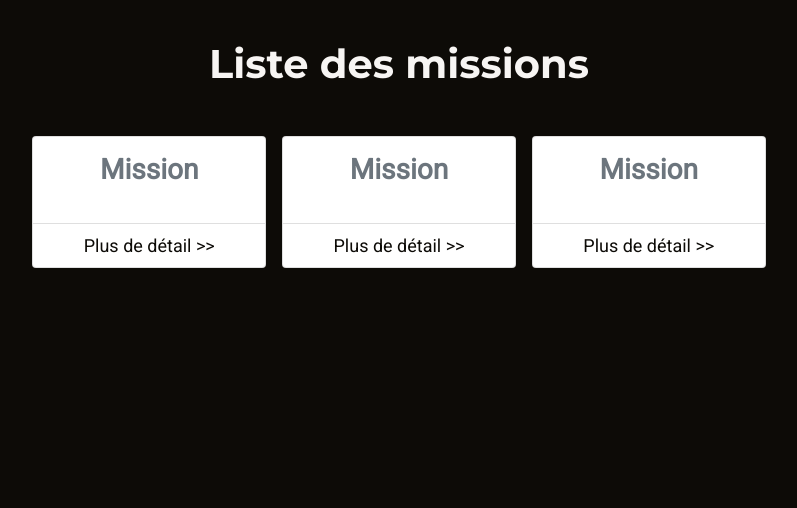
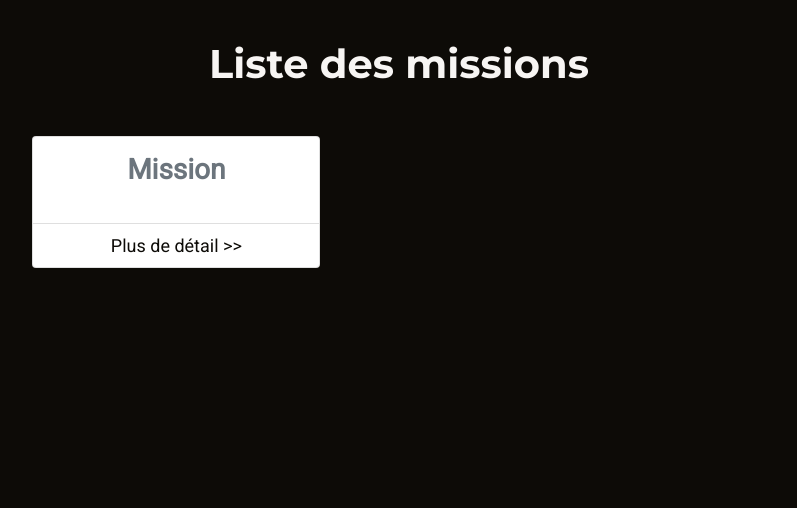
Before and after one commit to Melissa-code/kgb, a PHP site: page /missions in a window 1280 px wide. Shown: the part 96-604 px from the top of the page, without its empty margins (241-1038 px from the left). Run offline with PHP 8.4, Linux system fonts and the light colour scheme; tables that the repository leaves empty or names only in its code hold one stand-in row (values such as "Sample post"); some web fonts are replaced.

Commit message:
display one mission

```diff
--- a/controllers/MainController.php
+++ b/controllers/MainController.php
@@ -51,11 +51,25 @@ class MainController {
 
     public function oneMission() {
 
+        $query = $_SERVER;
+        // print_r($query['SERVER_NAME'].":");
+        // print_r($query['SERVER_PORT']);
+        // print_r($query['REQUEST_URI']);
+       $url = $query['SERVER_NAME'].":".$query['SERVER_PORT'].$query['REQUEST_URI'];
+       //echo $url;
 
-        $mission = $this->missionManager->get("Hercules");
+
+        //echo URL;
+        $l = parse_url($url);
+        parse_str($l['query'], $params);
+        // print_r($params['q']);
+
+
+        $mission = $this->missionManager->get($params['q']);
+        //print_r($params['q']);
         $mission = $this->missionManager->get($mission->getCode_mission());
 
-        var_dump($mission);
+        //var_dump($mission);
 
         $data_page = [
             "page_description" => "Page affichant le détail d'une mission secrète",
@@ -65,7 +79,7 @@ class MainController {
             "template" => "./views/common/template.php"
         ];
 
-        var_dump($data_page);
+        // var_dump($data_page);
         $this->generatePage($data_page);
     }
 
--- a/models/Mission.php
+++ b/models/Mission.php
@@ -50,6 +50,7 @@ class Mission {
     /* title_mission */
     public function getTitle_mission(){
         return $this->title_mission;
+
     }
 
     public function setTitle_mission(string $title_mission){
--- a/views/missionsView.php
+++ b/views/missionsView.php
@@ -15,38 +15,11 @@ foreach($missions as $mission) :?>
                 </div>
                 <ul class="list-group list-group-flush">
                     <li class="list-group-item mx-auto">
-                        <a href="<?= URL ?>oneMission" class="card-link">Plus de détail >></a>
+                        <a href="<?= URL ?>oneMission?q=<?php echo $mission->getCode_mission()?> " class="card-link">Plus de détail >></a>
                     </li>
                 </ul>
             </div>
 
-            <!-- Card of a mission -->
-            <div class="card mx-2" style="width: 18rem;">
-                <div class="card-body">
-                    <h3 class="card-title mb-4 text-center text-muted text fw-bold">Mission <?= $mission->getCode_mission()  ; ?></h3>
-                    <h4 class="card-subtitle mb-2 text-center text-muted"><?= $mission->getTitle_mission() ; ?></h4>
-                    <p class="card-text text-muted"><?= $mission->getDescription_mission() ?></p>
-                </div>
-                <ul class="list-group list-group-flush">
-                    <li class="list-group-item mx-auto">
-                        <a href="<?= URL ?>oneMission" class="card-link">Plus de détail >></a>
-                    </li>
-                </ul>
-            </div>
-
-            <!-- Card of a mission -->
-            <div class="card mx-2" style="width: 18rem;">
-                <div class="card-body">
-                    <h3 class="card-title mb-4 text-center text-muted text fw-bold">Mission <?= $mission->getCode_mission()  ; ?></h3>
-                    <h4 class="card-subtitle mb-2 text-center text-muted"><?= $mission->getTitle_mission() ; ?></h4>
-                    <p class="card-text text-muted"><?= $mission->getDescription_mission() ?></p>
-                </div>
-                <ul class="list-group list-group-flush">
-                    <li class="list-group-item mx-auto">
-                        <a href="<?= URL ?>oneMission" class="card-link">Plus de détail >></a>
-                    </li>
-                </ul>
-            </div>
 
 
 
```
